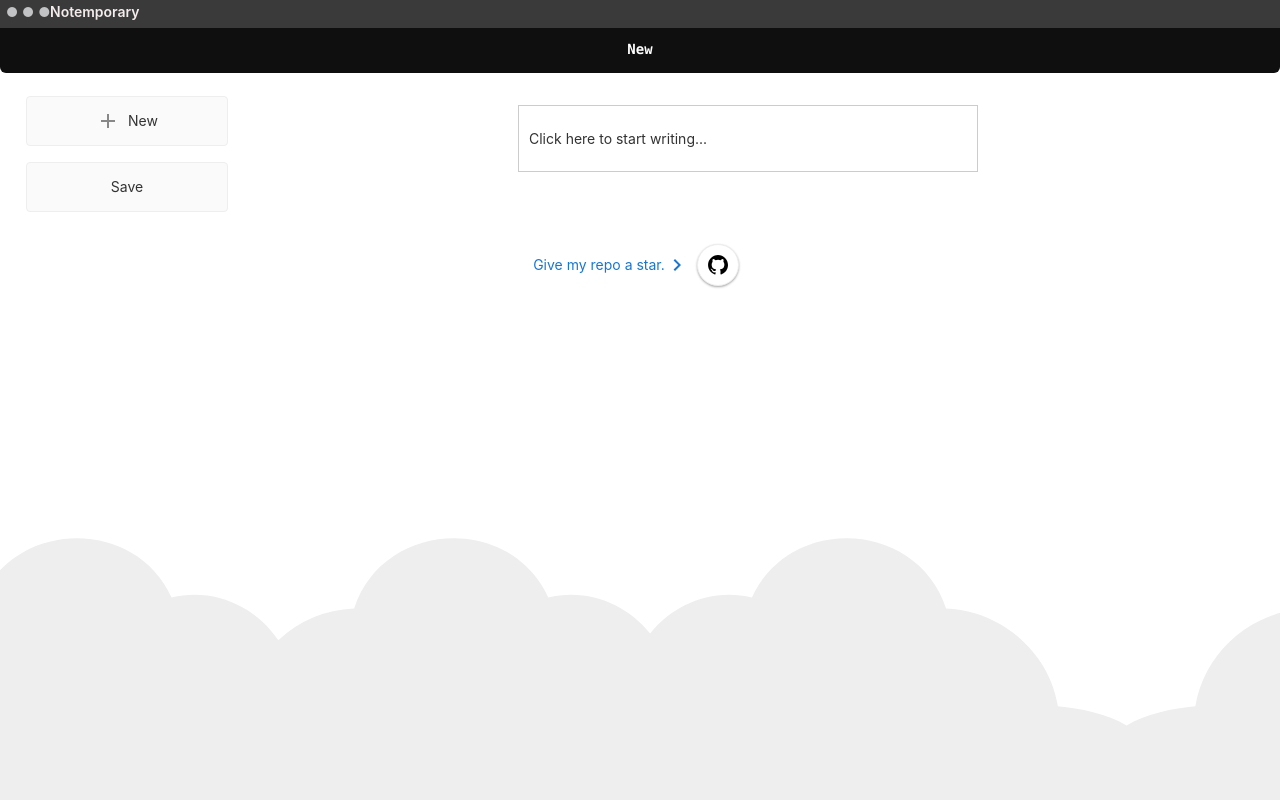
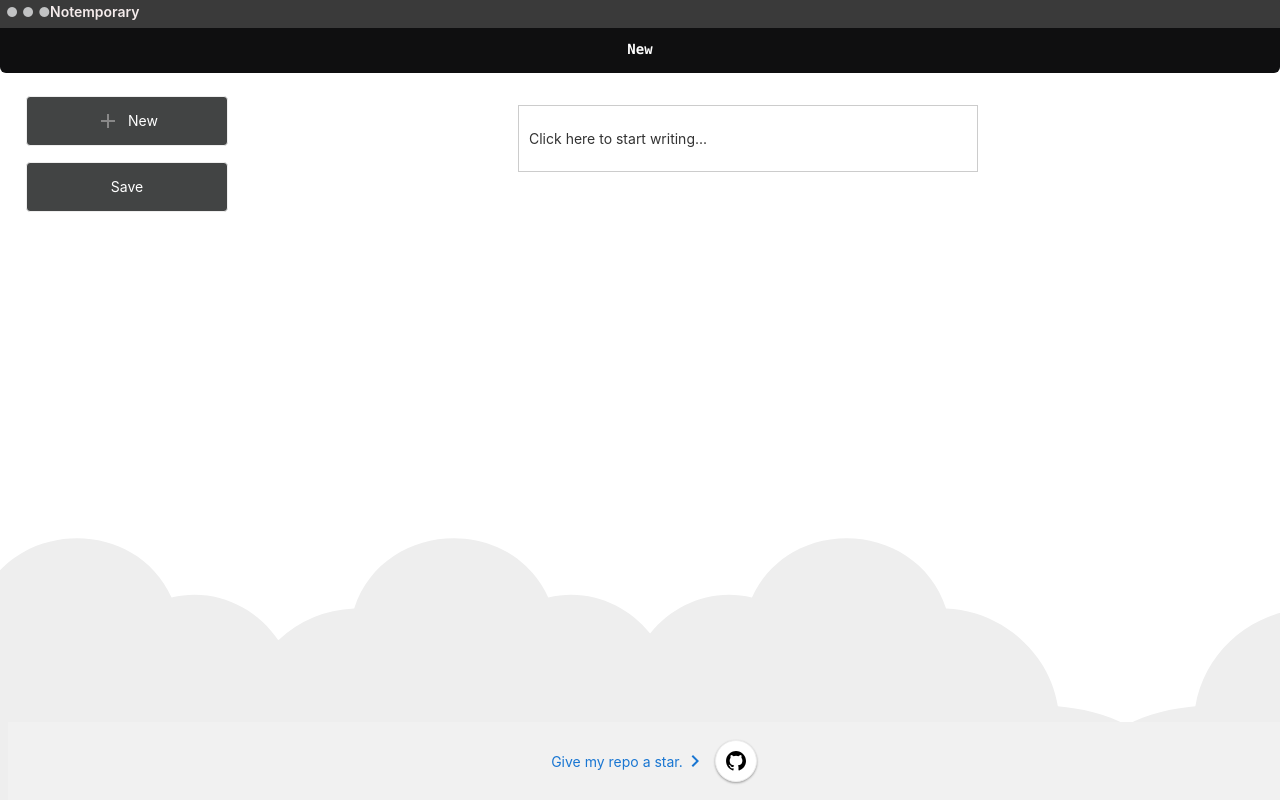
Before and after one commit to SaileshBK/Notemporary, an Angular app: page / in a window 1280 px wide. Built offline with nearby package versions, Linux system fonts and the light colour scheme.

Commit message:
fix(update): Footer to fixed position

```diff
--- a/src/app/app.component.html
+++ b/src/app/app.component.html
@@ -50,7 +50,7 @@
 </div>
 
 <!-- Footer -->
-<div style="display: flex; align-items: center; flex-direction: column;">
+<div class="footer">
   <footer>
     <a> Give my repo a star.
       <a>
--- a/src/app/app.component.scss
+++ b/src/app/app.component.scss
@@ -79,7 +79,7 @@ svg.material-icons:not(:last-child) {
   all: unset;
   border-radius: 4px;
   border: 1px solid #eee;
-  background-color: #fafafa;
+  background-color: #424444;
   height: 40px;
   width: 200px;
   margin: 0 8px 16px;
@@ -90,6 +90,7 @@ svg.material-icons:not(:last-child) {
   align-items: center;
   transition: all 0.2s ease-in-out;
   line-height: 24px;
+  color: white;
 }
 
 .card-container .card:not(:last-child) {
@@ -209,15 +210,18 @@ a:hover {
 }
 
 footer {
-  margin-top: 8px;
-  display: flex;
-  align-items: center;
-  line-height: 20px;
+  position: fixed;
+  bottom: 0;
+  width: 100%;
+  background-color: #f1f1f1;
+  text-align: center;
+  padding: 10px;
 }
 
 footer a {
   display: flex;
   align-items: center;
+  justify-content: center;
 }
 
 .github-star-badge {
```
Also changed, not shown: src/styles.scss (line endings or trailing spaces).
